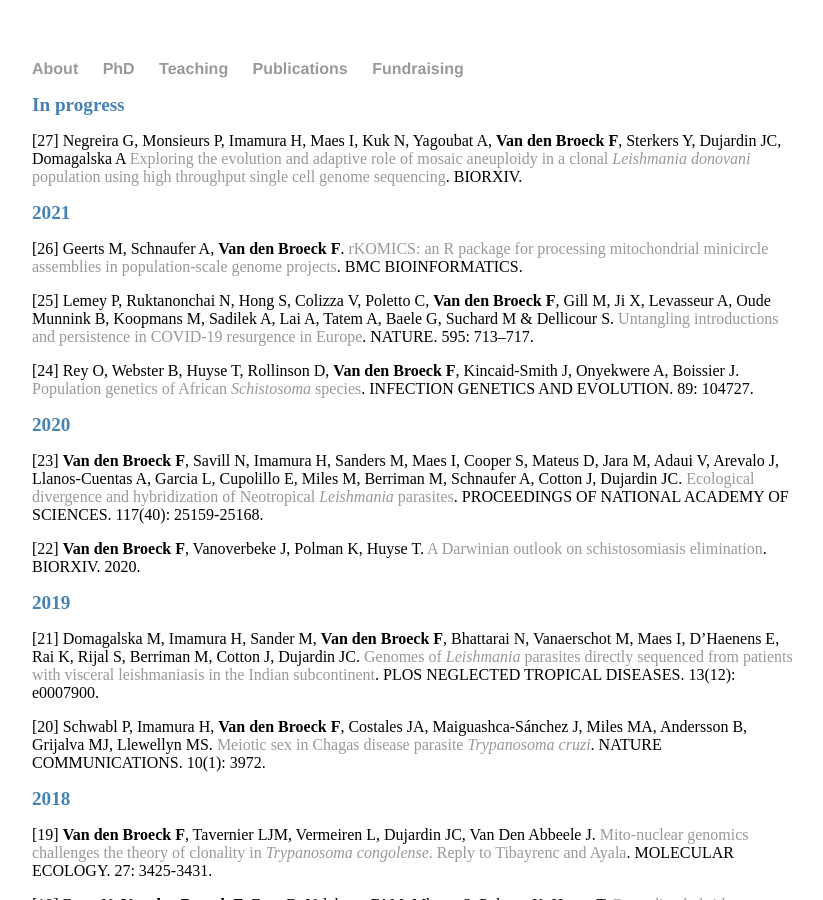
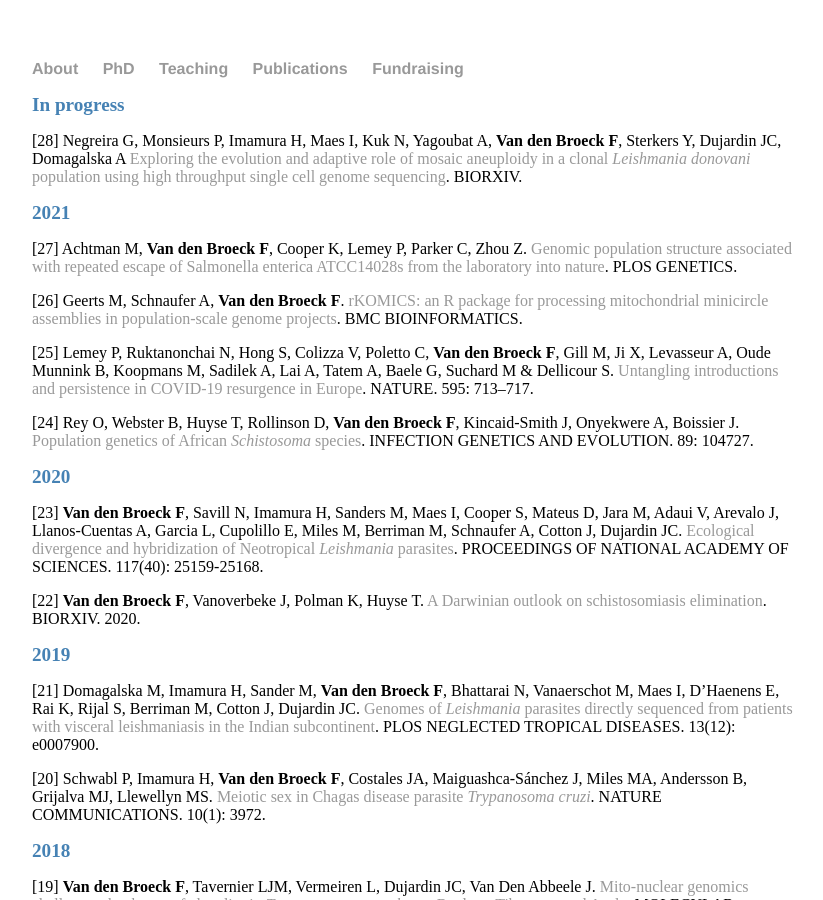
Before and after one commit to FreBio/FreBio.github.io, a Jekyll site: the page built from Pubs/index.md, in a window 1280 px wide and 900 px high. Shown: the whole window, without its empty margins (224-1047 px from the left). Built offline with Jekyll 4.4.1, drawn with Linux system fonts in a browser that asks for light colours; our own code applies the rules of GitHub Pages for plain Markdown files.

Commit message:
Update index.md

```diff
--- a/Pubs/index.md
+++ b/Pubs/index.md
@@ -3,9 +3,11 @@ layout: default
 ---
 
 ## In progress
-[27] Negreira G, Monsieurs P, Imamura H, Maes I, Kuk N, Yagoubat A, **Van den Broeck F**, Sterkers Y, Dujardin JC, Domagalska A [Exploring the evolution and adaptive role of mosaic aneuploidy in a clonal *Leishmania donovani* population using high throughput single cell genome sequencing](https://doi.org/10.1101/2020.03.05.976233). BIORXIV.
+[28] Negreira G, Monsieurs P, Imamura H, Maes I, Kuk N, Yagoubat A, **Van den Broeck F**, Sterkers Y, Dujardin JC, Domagalska A [Exploring the evolution and adaptive role of mosaic aneuploidy in a clonal *Leishmania donovani* population using high throughput single cell genome sequencing](https://doi.org/10.1101/2020.03.05.976233). BIORXIV.
 
 ## 2021
+[27] Achtman M, **Van den Broeck F**, Cooper K, Lemey P, Parker C, Zhou Z. [Genomic population structure associated with repeated escape of Salmonella enterica ATCC14028s from the laboratory into nature](). PLOS GENETICS.
+
 [26] Geerts M, Schnaufer A, **Van den Broeck F**. [rKOMICS: an R package for processing mitochondrial minicircle assemblies in population-scale genome projects](). BMC BIOINFORMATICS.
 
 [25] Lemey P, Ruktanonchai N, Hong S, Colizza V, Poletto C, **Van den Broeck F**, Gill M, Ji X, Levasseur A, Oude Munnink B, Koopmans M, Sadilek A, Lai A, Tatem A, Baele G, Suchard M & Dellicour S. [Untangling introductions and persistence in COVID-19 resurgence in Europe](https://www.nature.com/articles/s41586-021-03754-2). NATURE. 595: 713–717.
```
